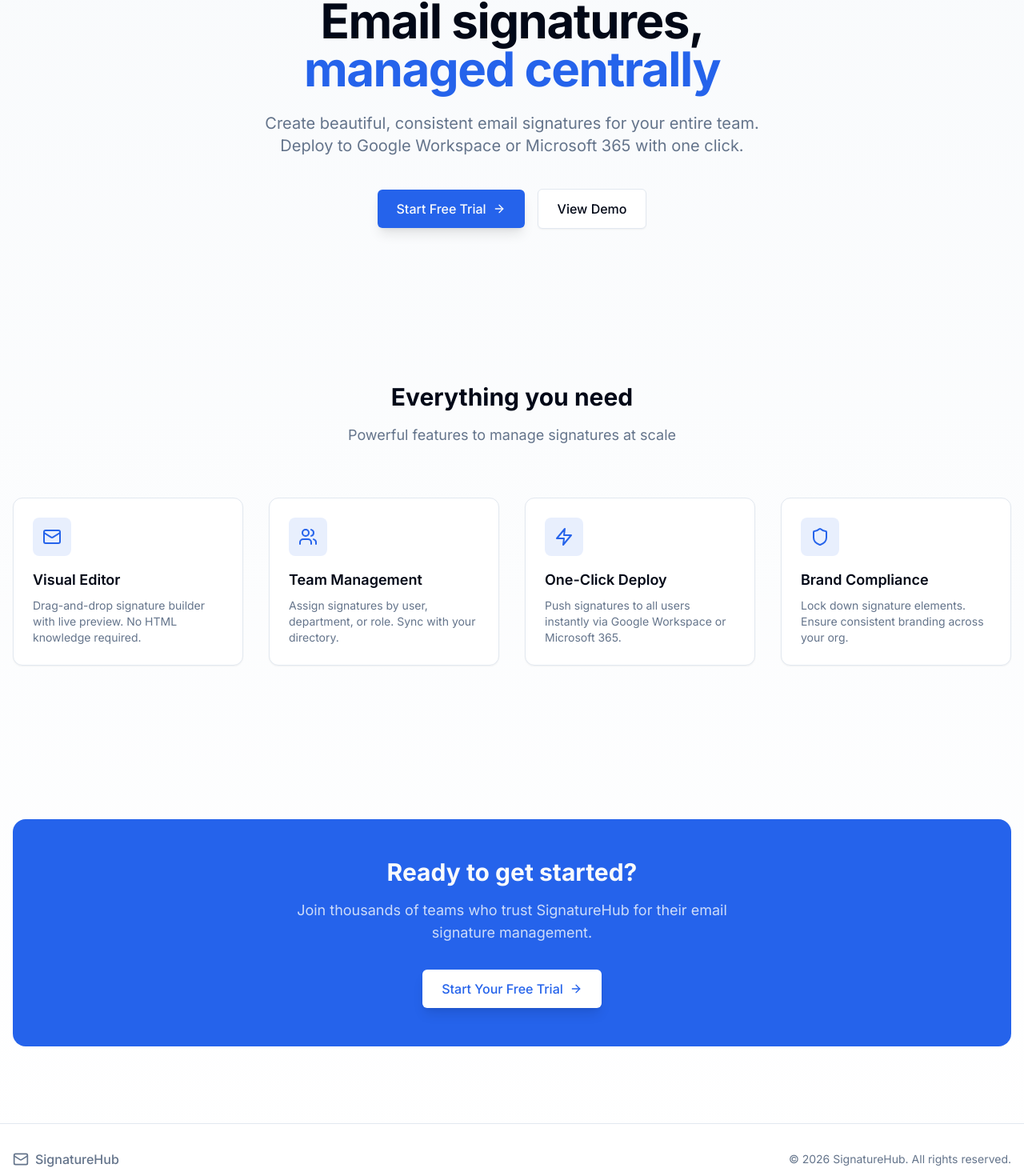
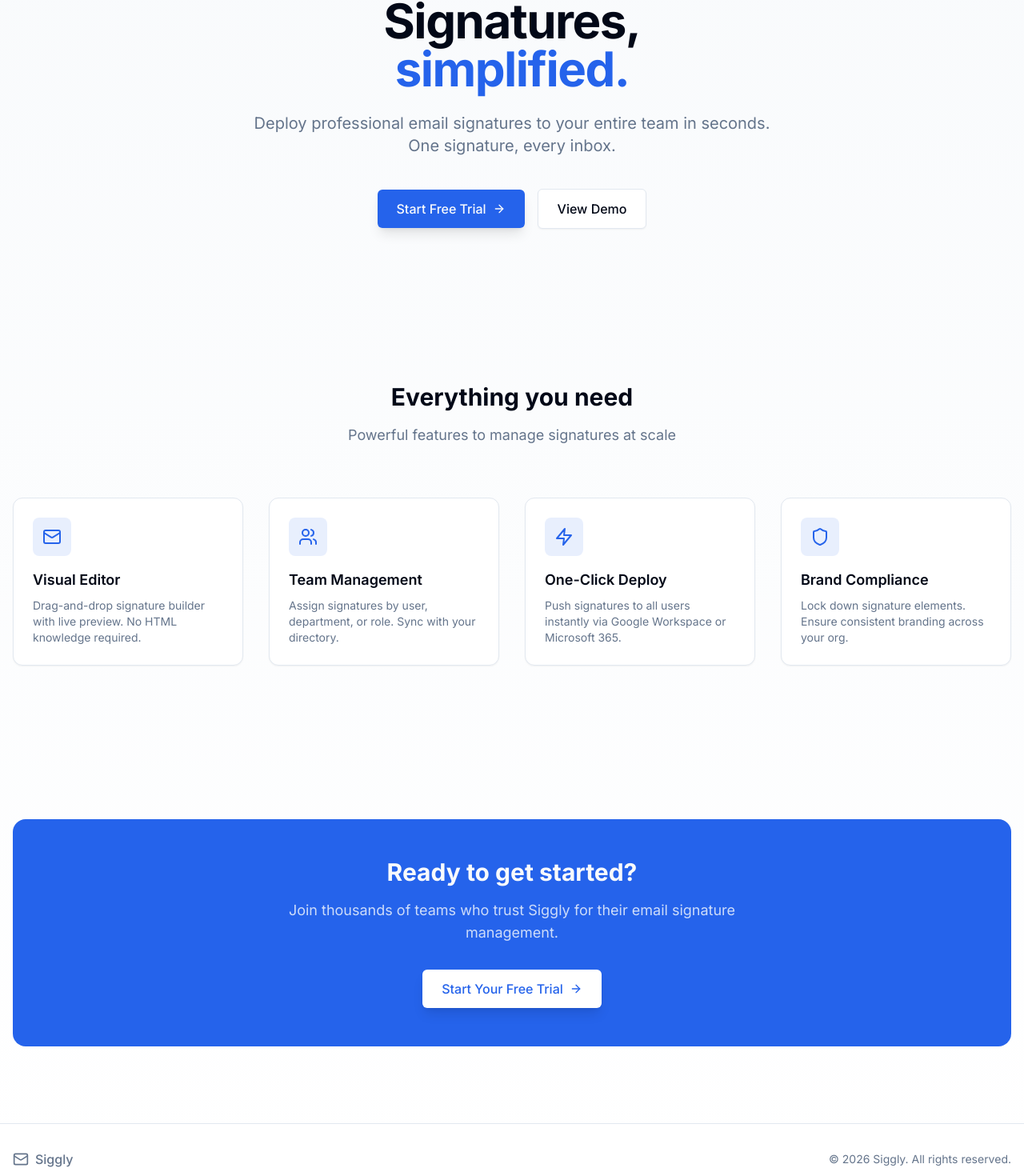
Before and after one commit to kcooper81/email-signature-manager, a Next.js app in the folder apps/web/: page / in a window 1280 px wide. Shown: the part 227-1697 px from the top of the page at 80% size. Built offline with nearby package versions, Linux system fonts and the light colour scheme.

Commit message:
Rebrand to Siggly - Signatures, simplified.

```diff
--- a/apps/web/src/app/(auth)/layout.tsx
+++ b/apps/web/src/app/(auth)/layout.tsx
@@ -13,7 +13,7 @@ export default function AuthLayout({
         <div className="container mx-auto px-4 py-4">
           <Link href="/" className="flex items-center gap-2">
             <Mail className="h-6 w-6 text-primary" />
-            <span className="font-semibold text-xl">SignatureHub</span>
+            <span className="font-semibold text-xl">Siggly</span>
           </Link>
         </div>
       </header>
@@ -26,7 +26,7 @@ export default function AuthLayout({
       {/* Footer */}
       <footer className="border-t bg-white py-4">
         <div className="container mx-auto px-4 text-center text-sm text-muted-foreground">
-          © {new Date().getFullYear()} SignatureHub. All rights reserved.
+          © {new Date().getFullYear()} Siggly. All rights reserved.
         </div>
       </footer>
     </div>
--- a/apps/web/src/app/layout.tsx
+++ b/apps/web/src/app/layout.tsx
@@ -5,8 +5,8 @@ import './globals.css';
 const inter = Inter({ subsets: ['latin'] });
 
 export const metadata: Metadata = {
-  title: 'Email Signature Manager',
-  description: 'Centralized email signature management for teams',
+  title: 'Siggly - Signatures, simplified.',
+  description: 'Deploy professional email signatures to your entire team in seconds. One signature, every inbox.',
 };
 
 export default function RootLayout({
--- a/apps/web/src/app/page.tsx
+++ b/apps/web/src/app/page.tsx
@@ -9,7 +9,7 @@ export default function HomePage() {
         <div className="container mx-auto px-4 py-4 flex items-center justify-between">
           <div className="flex items-center gap-2">
             <Mail className="h-6 w-6 text-primary" />
-            <span className="font-semibold text-xl">SignatureHub</span>
+            <span className="font-semibold text-xl">Siggly</span>
           </div>
           <div className="flex items-center gap-4">
             <Link
@@ -35,13 +35,13 @@ export default function HomePage() {
           <span className="ml-2 text-muted-foreground">Google Workspace & Microsoft 365 support</span>
         </div>
         <h1 className="text-5xl md:text-6xl font-bold tracking-tight text-foreground mb-6">
-          Email signatures,
+          Signatures,
           <br />
-          <span className="text-primary">managed centrally</span>
+          <span className="text-primary">simplified.</span>
         </h1>
         <p className="text-xl text-muted-foreground max-w-2xl mx-auto mb-10">
-          Create beautiful, consistent email signatures for your entire team.
-          Deploy to Google Workspace or Microsoft 365 with one click.
+          Deploy professional email signatures to your entire team in seconds.
+          One signature, every inbox.
         </p>
         <div className="flex items-center justify-center gap-4">
           <Link
@@ -97,7 +97,7 @@ export default function HomePage() {
         <div className="bg-primary rounded-2xl p-12 text-center text-primary-foreground">
           <h2 className="text-3xl font-bold mb-4">Ready to get started?</h2>
           <p className="text-primary-foreground/80 text-lg mb-8 max-w-xl mx-auto">
-            Join thousands of teams who trust SignatureHub for their email signature management.
+            Join thousands of teams who trust Siggly for their email signature management.
           </p>
           <Link
             href="/signup"
@@ -115,10 +115,10 @@ export default function HomePage() {
           <div className="flex items-center justify-between">
             <div className="flex items-center gap-2">
               <Mail className="h-5 w-5 text-muted-foreground" />
-              <span className="font-medium text-muted-foreground">SignatureHub</span>
+              <span className="font-medium text-muted-foreground">Siggly</span>
             </div>
             <p className="text-sm text-muted-foreground">
-              © {new Date().getFullYear()} SignatureHub. All rights reserved.
+              © {new Date().getFullYear()} Siggly. All rights reserved.
             </p>
           </div>
         </div>
--- a/apps/web/src/components/dashboard/header.tsx
+++ b/apps/web/src/components/dashboard/header.tsx
@@ -38,7 +38,7 @@ export function DashboardHeader({ user }: DashboardHeaderProps) {
         {/* Logo */}
         <Link href="/dashboard" className="flex items-center gap-2">
           <Mail className="h-6 w-6 text-primary" />
-          <span className="font-semibold text-xl">SignatureHub</span>
+          <span className="font-semibold text-xl">Siggly</span>
         </Link>
 
         {/* Right side */}
```
